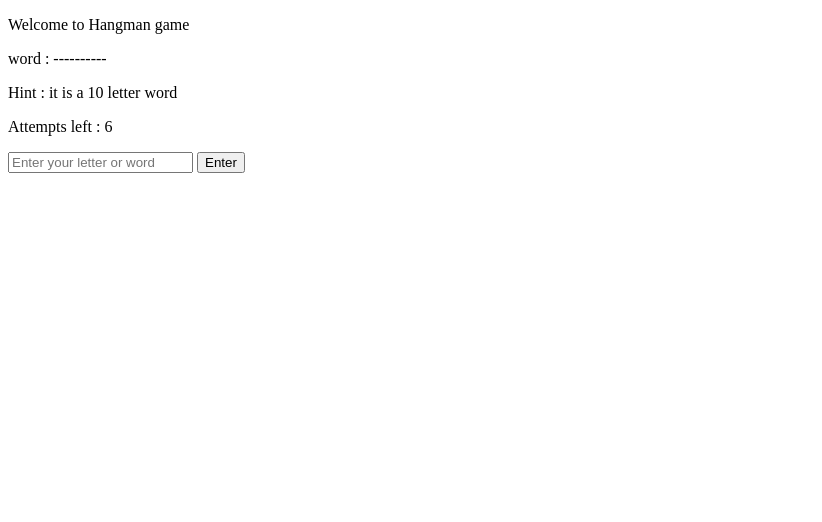
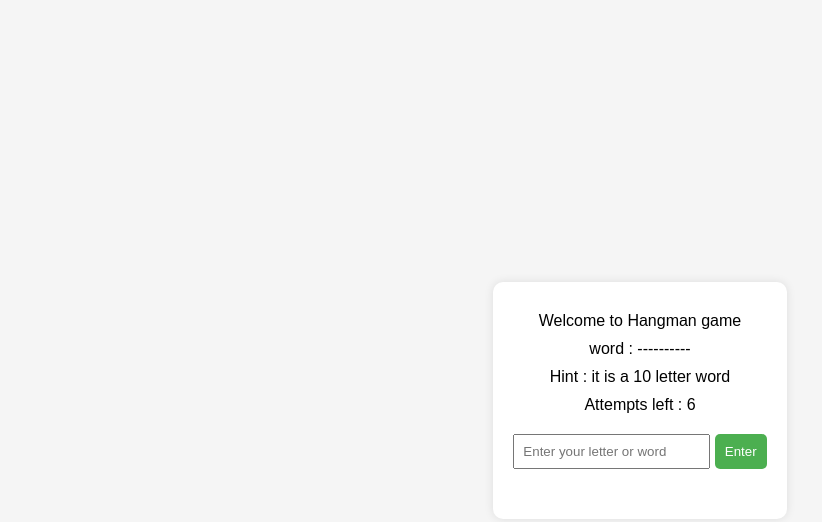
Before and after one commit to Anes-Hadim/Hangman, a plain HTML site: page index.html in a window 1280 px wide. Shown: the whole page, without its empty margins (0-822 px from the left). Drawn offline with Linux system fonts and the light colour scheme.

Commit message:
adding some style

```diff
--- a/index.html
+++ b/index.html
@@ -4,6 +4,53 @@
   <meta charset="UTF-8">
   <meta name="viewport" content="width=device-width, initial-scale=1.0">
   <title>Hangman</title>
+  <style>
+    body {
+      font-family: 'Arial', sans-serif;
+      background-color: #f5f5f5;
+      margin: 0;
+      padding: 0;
+      display: flex;
+      align-items: center;
+      justify-content: center;
+      height: 100vh;
+    }
+
+    .end_game {
+      text-align: center;
+      background-color: #fff;
+      padding: 20px;
+      border-radius: 10px;
+      box-shadow: 0 0 10px rgba(0, 0, 0, 0.1);
+    }
+
+    p {
+      margin: 10px 0;
+    }
+
+    .user_input {
+      padding: 8px;
+      margin: 10px 0;
+    }
+
+    button {
+      padding: 10px;
+      background-color: #4caf50;
+      color: #fff;
+      border: none;
+      border-radius: 5px;
+      cursor: pointer;
+    }
+
+    button:hover {
+      background-color: #45a049;
+    }
+
+    .previeus {
+      margin-top: 20px;
+      font-style: italic;
+    }
+  </style>
 </head>
 <body>
   <div class="end_game">
```
